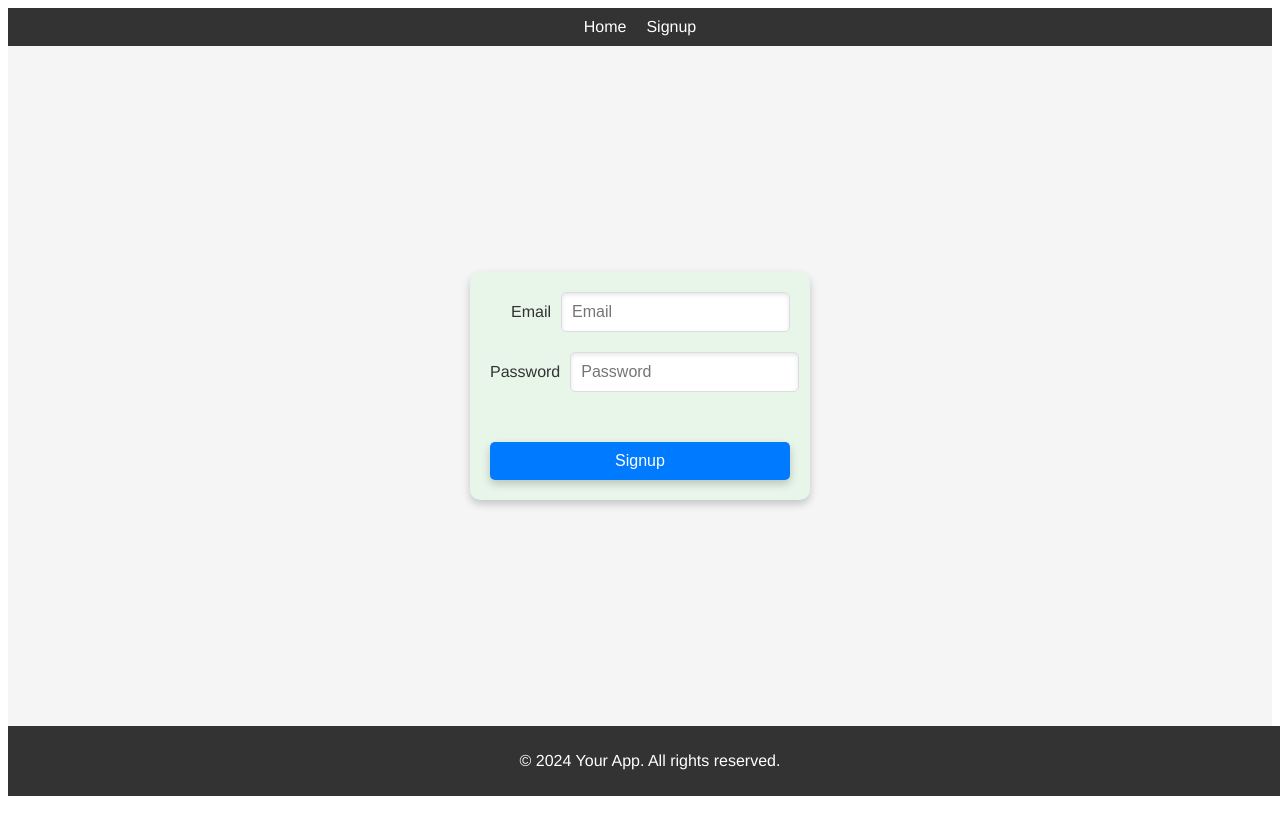
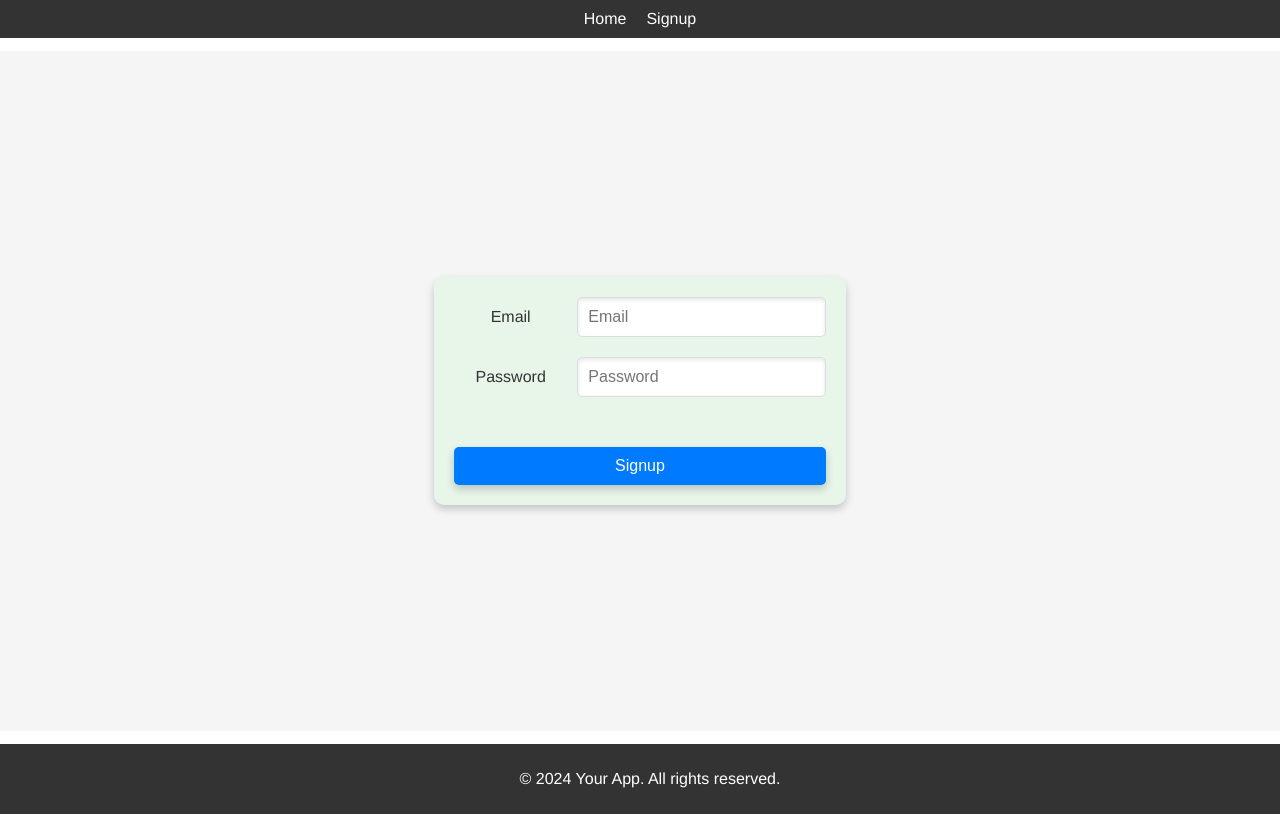
Before and after one commit to siimsill/WAD_BO2, a Vue app: page /signup in a window 1280 px wide. Built offline with nearby package versions, Linux system fonts and the light colour scheme.

Commit message:
Changed some css that had been overwritten

```diff
--- a/src/App.vue
+++ b/src/App.vue
@@ -18,6 +18,10 @@ export default {
 </script>
 
 <style>
+body {
+  margin: 0;
+  padding: 0;
+}
 #app {
   font-family: Avenir, Helvetica, Arial, sans-serif;
   -webkit-font-smoothing: antialiased;
--- a/src/components/AppFooter.vue
+++ b/src/components/AppFooter.vue
@@ -11,5 +11,6 @@
   padding: 10px;
   text-align: center;
   width: 100%;
+  margin-top: 1%;
 }
 </style>
--- a/src/components/AppHeader.vue
+++ b/src/components/AppHeader.vue
@@ -13,6 +13,7 @@
   color: #fff;
   padding: 10px;
   text-align: center;
+  margin-bottom: 1%;
 }
 nav a {
   margin: 0 10px;
--- a/src/views/HomePage.vue
+++ b/src/views/HomePage.vue
@@ -70,14 +70,15 @@ export default {
   gap: 20px;
   max-width: 600px;
   margin: auto;
+  margin-bottom: 1%;
 }
 
 .post {
-  background-color: white;
   border: 1px solid #ddd;
   border-radius: 10px;
   padding: 15px;
   box-shadow: 0px 2px 5px rgba(0, 0, 0, 0.1);
+  background-color: #e8f5e9;
 }
 
 .post-header {
--- a/src/views/SignupPage.vue
+++ b/src/views/SignupPage.vue
@@ -91,7 +91,7 @@ export default {
   padding: 20px;
   border-radius: 10px;
   box-shadow: 0px 4px 8px rgba(0, 0, 0, 0.2);
-  width: 300px;
+  width: 30%;
   display: flex;
   flex-direction: column;
   gap: 20px;
@@ -107,7 +107,7 @@ label {
   font-size: 1rem;
   color: #333;
   flex: 1;
-  text-align: right;
+  text-align: center;
 }
 
 input {
```
